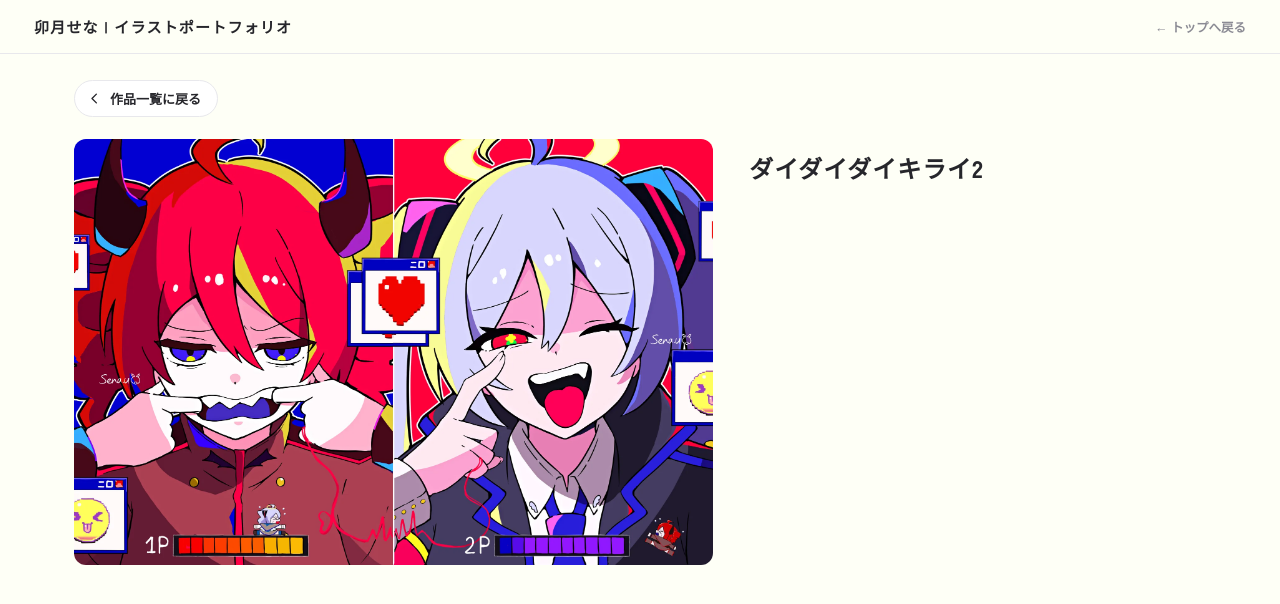
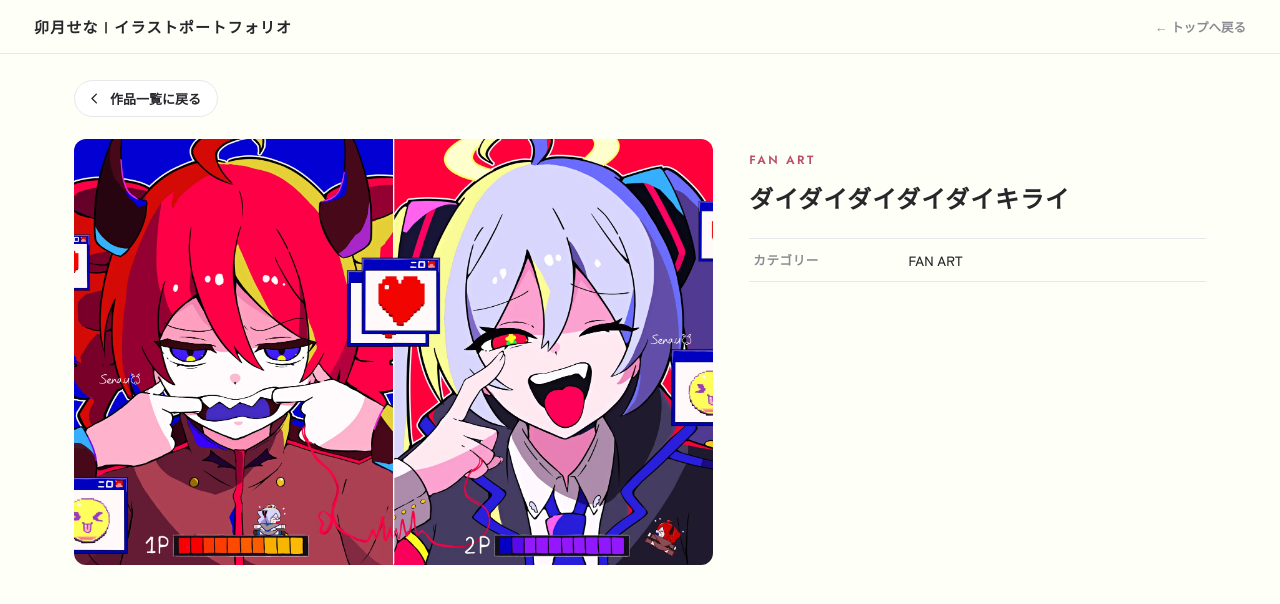
Before and after one commit to SEGA-P-YA/illust-portfolio, a Jekyll site: the page built from _works/daidai-daikirai-2.md, in a window 1280 px wide. Shown: the top 604 px of the page. Built offline with Jekyll 4.4.1, drawn with Linux system fonts in a browser that asks for light colours.

Commit message:
Update _works/daidai-daikirai-2.md (via Pages CMS)

```diff
--- a/_works/daidai-daikirai-2.md
+++ b/_works/daidai-daikirai-2.md
@@ -1,7 +1,8 @@
 ---
-title: ダイダイダイキライ2
-slug: daidai-daikirai-2
+title: ダイダイダイダイダイキライ
+slug: daidai-daikirai
 image: /assets/originals/daidai-daikirai-2.png
+category: FAN ART
 order: 27
 published: true
 featured: true
```
